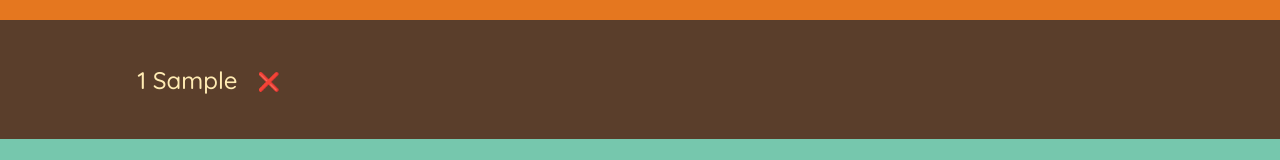
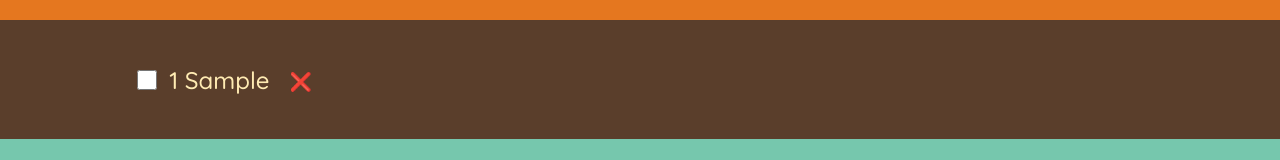
Before and after one commit to felipecosta332/trip-packer, a React (Create React App) app: page / in a window 1280 px wide. Both pictures are taken after typing "Sample" into the empty fields and a click on the button "ADD". Shown: the part 257-417 px from the top of the page. Built offline with nearby package versions, Linux system fonts and the light colour scheme.

Commit message:
updating an item complex immutable data operation

```diff
--- a/src/App.js
+++ b/src/App.js
@@ -13,11 +13,19 @@ export default function App() {
     setItems((items) => items.filter((item) => item.id !== id));
   }
 
+  function handleToggleItem(id) {
+    setItems((items) =>
+      items.map((item) =>
+        item.id === id ? { ...item, packed: !item.packed } : item
+      )
+    );
+  }
+
   return (
     <div className="app">
       <Logo />
       <Form onAddItems={handleAddItems} />
-      <PackingList items={items} onDeleteItem={handleDeleteItem} />
+      <PackingList items={items} onDeleteItem={handleDeleteItem} onToggleItem={handleToggleItem} />
       <Stats />
       <FlashCards />
       {/* <DateCounterV2 /> */}
@@ -70,21 +78,22 @@ function Form({ onAddItems }) {
   );
 }
 
-function PackingList({ items, onDeleteItem }) {
+function PackingList({ items, onDeleteItem, onToggleItem }) {
   return (
     <div className="list">
       <ul>
         {items.map((item) => (
-          <Item item={item} onDeleteItem={onDeleteItem} key={item.id} />
+          <Item item={item} onDeleteItem={onDeleteItem} onToggleItem={onToggleItem} key={item.id} />
         ))}
       </ul>
     </div>
   );
 }
 
-function Item({ item, onDeleteItem }) {
+function Item({ item, onDeleteItem, onToggleItem }) {
   return (
     <li>
+      <input type="checkbox" value={item.packed} onChange={() => onToggleItem(item.id)} />
       <span style={item.packed ? { textDecoration: "line-through" } : {}}>
         {item.quantity} {item.description}
       </span>
```
